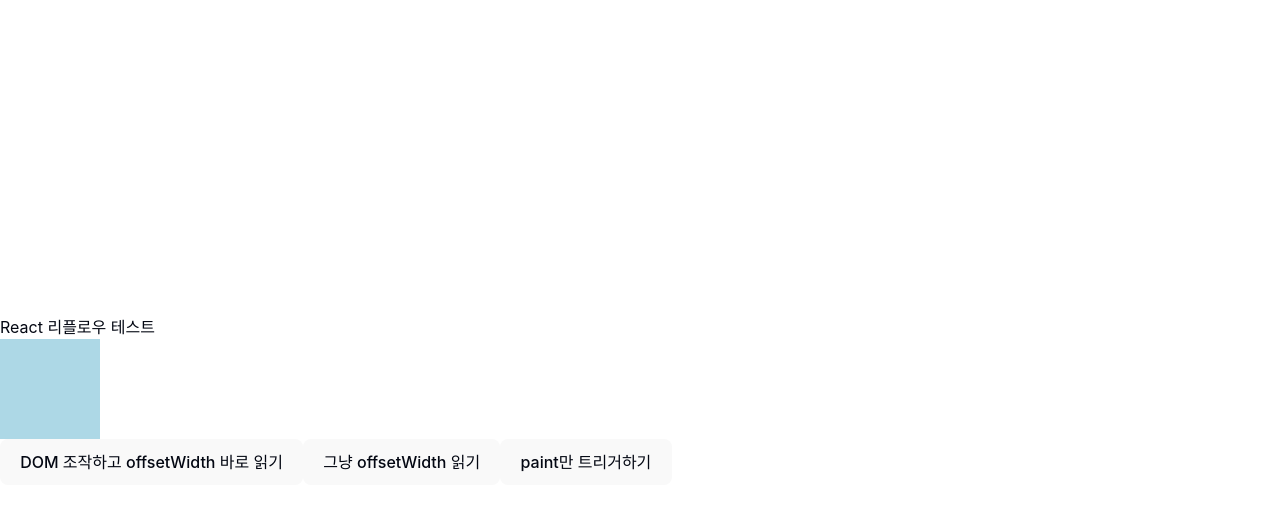
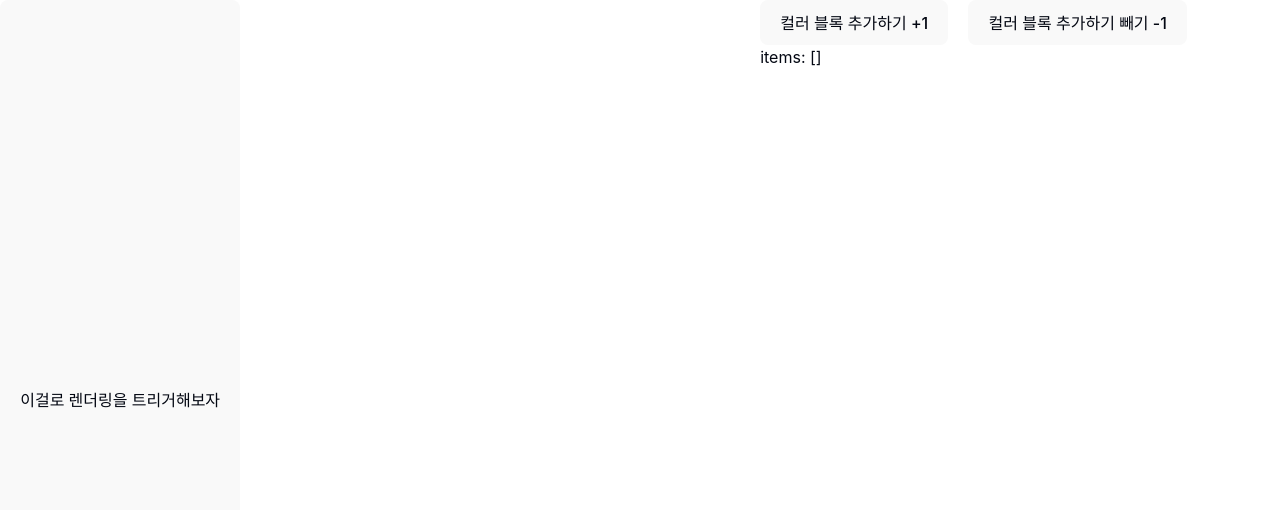
Before and after one commit to Doeunnkimm/react-playground, a React (Vite) app: page / in a window 1280 px wide. Shown: the top 510 px of the page. Built offline with nearby package versions, Linux system fonts and the light colour scheme.

Commit message:
같은 key prop을 사용하면 생기는 기묘한 일 (#14)
* 재현 코드

* chore: example

```diff
--- a/src/main.tsx
+++ b/src/main.tsx
@@ -5,7 +5,9 @@ import './index.css';
 // import { VirtualDom } from './virtual-dom/VirtualDom';
 // import { BottomSheetTest } from './bottom-sheet/BottomSheetTest';
 // import { SingletonTest } from './singleton/axios-example/Test';
-import { ReflowTrigger } from './reflow-trigger/ReflowTrigger';
+// import { ReflowTrigger } from './reflow-trigger/ReflowTrigger';
+import { SameKeyProp } from './same-key-prop/SameKeyProp';
+// import { ReactElement } from './same-key-prop/ReactElement';
 // import { UseOverlayExample } from './overlay/useOverlay/UseOverlay';
 // import { FlushSync } from './flushSync/FlushSync';
 // import { SyntheticEvent } from './SyntheticEvent/index.tsx';
@@ -24,6 +26,8 @@ ReactDOM.createRoot(document.getElementById('root')!).render(
     {/* <VirtualDom /> */}
     {/* <BottomSheetTest /> */}
     {/* <SingletonTest /> */}
-    <ReflowTrigger />
+    {/* <ReflowTrigger /> */}
+    <SameKeyProp />
+    {/* <ReactElement /> */}
   </>
 );
--- /dev/null
+++ b/src/same-key-prop/ReactElement.tsx
@@ -0,0 +1,74 @@
+import { createElement, isValidElement } from 'react';
+
+const testArr = Array.from({ length: 10 }, (_, i) => `${i + 1}번째 아이템`);
+
+export const ReactElement = () => {
+  /**
+   * @NOTE
+   * isValidElement는 인자가 JSX 요소라면 true를 반환한다.
+   * 즉, 리액트 컴포넌트 -> createElement로 변환되어 호출 -> 이때 JSX 요소인가?
+   */
+  console.log(isValidElement(<SomethingRenderString />)); // true
+  console.log(isValidElement(<SomethingRenderHTML />)); // true
+  console.log(isValidElement(somethingRenderHTML())); // true
+  console.log(<SomethingRenderString />);
+  /**
+   * @NOTE
+   * createElement(SomethingRenderHTML, null)
+   * => SomethingRenderHTML 자체가 실행된 것이 아니라 React가 렌더링할 준비를 한 상태이다.
+   *
+   * 💡 즉, < />로 쓰는 것이 컴포넌트(함수)를 호출한 것이 아니다.
+   */
+  console.log(<SomethingRenderHTML />);
+  /**
+   * @NOTE
+   * 이건 호출되어 반환된 결과가 변환된 것
+   * => createElement("div", null, ...)
+   */
+  console.log(somethingRenderHTML());
+
+  /**
+   * @NOTE
+   * 바로 호출하는 형태도 key prop warning이 뜬다. 반환하는 JSX에 key prop이 없기 때문이다.
+   */
+  // return testArr.map((item) => somethingRenderHTML(item));
+
+  return null;
+};
+
+/**
+ * @NOTE 꺽쇠와 대문자로 쓴다고 다 리액트 엘리먼트로 평가되는 건 아니다.
+ * 'SomethingConsole'은(는) JSX 구성 요소로 사용할 수 없습니다.
+ *   해당 '() => void' 형식은 올바른 JSX 요소 형식이 아닙니다.
+ *
+ * 이건 애초부터 <SomethingConsole />로 사용하려면 타입 에러가 난다.
+ * 리액트 컴포넌트는 ReactNode를 반환해야 한다. 즉, 이건 void를 리턴하고 있어 JSX 요소가 될 수 없다.
+ *
+ * 💡 리액트 컴포넌트와 JSX 요소
+ * - 리액트 컴포넌트: const Component = () => <div />
+ * - JSX 요소: <Component />를 실행 후 생성되는 객체 즉, React.createElement로 변환된 객체
+ */
+const SomethingConsole = () => {
+  console.log('이건 아무것도 반환하지 않고..');
+};
+
+/**
+ * () => JSX.Element
+ */
+const SomethingRenderHTML = () => {
+  return <div />;
+};
+
+/**
+ * @NOTE
+ * 리액트 컴포넌트는 ReactNode를 반환해야 한다. string은 ReactNode에 포함되기 때문에 일단 리액트 컴포넌트가 되는 것은 가능하다.
+ *
+ * 💡 ReactNode는 React가 렌더링할 수 있는 모든 값을 포함하는 타입
+ */
+const SomethingRenderString = () => {
+  return 'string';
+};
+
+const somethingRenderHTML = (text?: string) => {
+  return <div>{text}</div>;
+};
--- /dev/null
+++ b/src/same-key-prop/SameKeyProp.tsx
@@ -0,0 +1,89 @@
+import { ReactNode, useState } from 'react';
+
+type Colors = 'red' | 'blue' | 'green' | 'orange';
+
+export const SameKeyProp = () => {
+  const [items, setItems] = useState<Colors[]>([]);
+  const [number, setNumber] = useState(0);
+
+  return (
+    <div style={{ display: 'flex', width: '100vw', height: '100vh' }}>
+      {/* 캔버스 역할 */}
+      {/* 렌더링을 트리거해도 동기화되지 않는다. */}
+      <button onClick={() => setNumber((prev) => prev + 1)}>이걸로 렌더링을 트리거해보자</button>
+      <section style={{ flex: 1 }}>
+        {items.map((color) => {
+          /**
+           * @NOTE
+           * SwitchCase만으로도 리액트 엘리먼트로 평가되었다.
+           */
+          console.log(
+            <SwitchCase
+              key={color}
+              value={color}
+              caseBy={{
+                red: <div style={{ width: '150px', height: '150px', backgroundColor: 'red', color: 'white' }}>저는 Red인데요, 150px이에요</div>,
+                blue: <div style={{ width: '80px', height: '80px', backgroundColor: 'blue', color: 'white' }}>저는 Blue인데요, 80px이에요</div>,
+                green: <div style={{ width: '100px', height: '100px', backgroundColor: 'green' }}>저는 Green인데요, 100px이에요</div>,
+                orange: <div style={{ width: '200px', height: '200px', backgroundColor: 'orange' }}>저는 Orange인데요, 200px이에요</div>,
+              }}
+            />
+          );
+          return (
+            <SwitchCase
+              key={color}
+              value={color}
+              caseBy={{
+                red: <div style={{ width: '150px', height: '150px', backgroundColor: 'red', color: 'white' }}>저는 Red인데요, 150px이에요</div>,
+                blue: <div style={{ width: '80px', height: '80px', backgroundColor: 'blue', color: 'white' }}>저는 Blue인데요, 80px이에요</div>,
+                green: <div style={{ width: '100px', height: '100px', backgroundColor: 'green' }}>저는 Green인데요, 100px이에요</div>,
+                orange: <div style={{ width: '200px', height: '200px', backgroundColor: 'orange' }}>저는 Orange인데요, 200px이에요</div>,
+              }}
+            />
+          );
+        })}
+      </section>
+
+      {/* 패널 역할 */}
+      <section style={{ display: 'flex', flexDirection: 'column', flex: 1 }}>
+        <div style={{ display: 'flex', gap: '20px' }}>
+          <button onClick={() => setItems((prev) => [...prev, 'red'])}>컬러 블록 추가하기 +1</button>
+          <button onClick={() => setItems((prev) => prev.slice(0, -1))}>컬러 블록 추가하기 빼기 -1</button>
+        </div>
+
+        <div>{`items: [${items.join(', ')}]`}</div>
+
+        <div style={{ display: 'flex', flexDirection: 'column', gap: '10px', marginTop: '20px' }}>
+          {items.map((_, index) => (
+            <select
+              key={index}
+              name={`${index + 1}번째 컬러 선택`}
+              value={items[index]}
+              onChange={(e) => {
+                const selectedColor = e.target.value as Colors;
+                setItems((prev) => prev.map((color, i) => (i === index ? selectedColor : color)));
+              }}
+              style={{ border: '1px solid grey', padding: '8px', borderRadius: '8px', width: '200px' }}>
+              <option value='red'>red</option>
+              <option value='blue'>blue</option>
+              <option value='green'>green</option>
+              <option value='orange'>orange</option>
+            </select>
+          ))}
+        </div>
+      </section>
+    </div>
+  );
+};
+
+interface SwitchCaseProps<T extends string | number> {
+  caseBy: Partial<Record<T, ReactNode | null>>;
+  value: T;
+  defaultComponent?: ReactNode | null;
+}
+const SwitchCase = <T extends string | number>({ value, caseBy, defaultComponent }: SwitchCaseProps<T>) => {
+  if (value == null) {
+    return defaultComponent;
+  }
+  return caseBy[value] ?? defaultComponent;
+};
```
